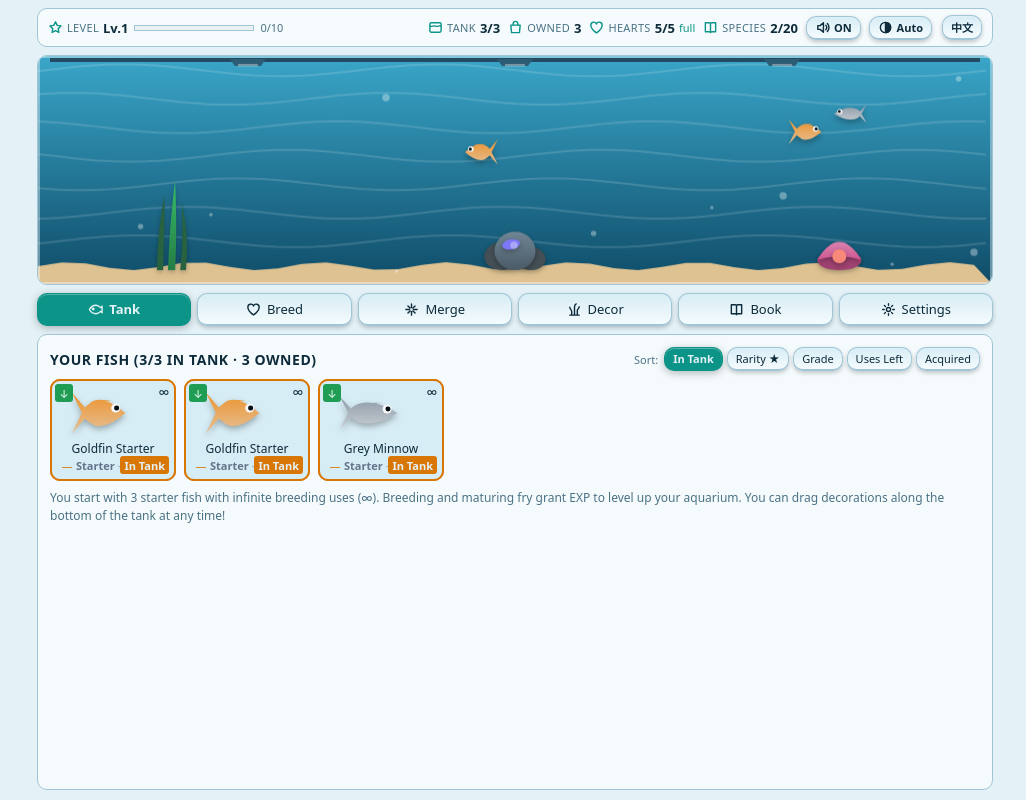
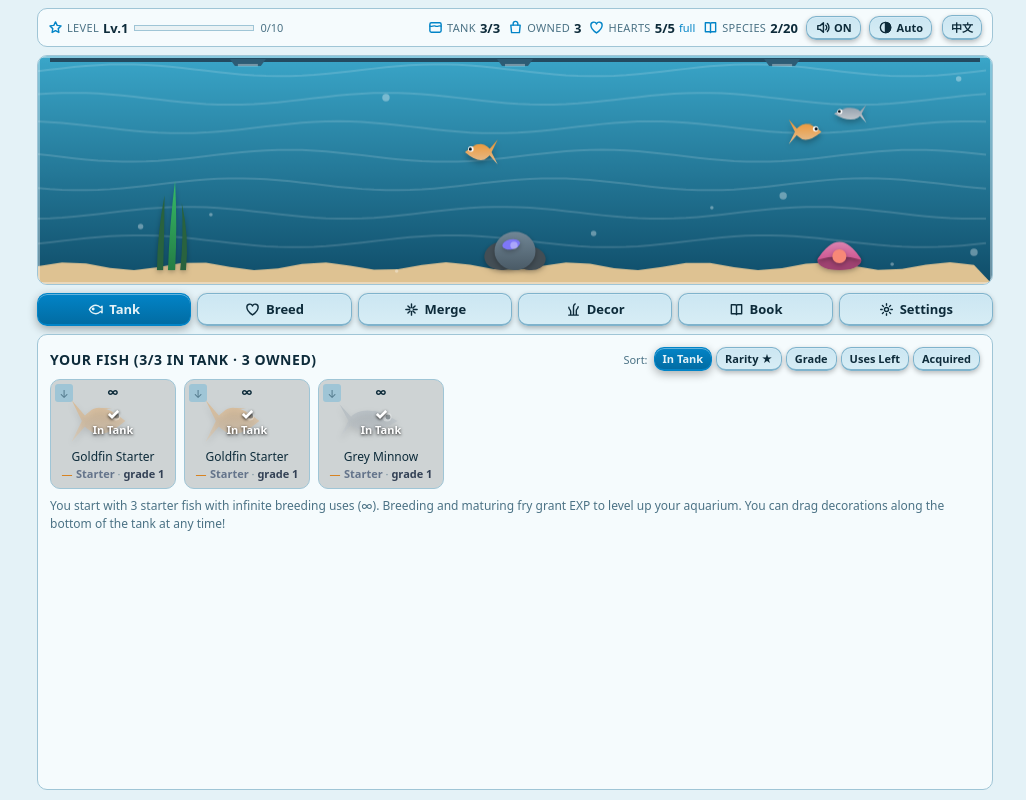
Before and after one commit to dofy/fishtank, a website built with Vite: page index.html in a window 1280 px wide. Shown: the whole page, without its empty margins (125-1151 px from the left). Built offline with nearby package versions, Linux system fonts and the light colour scheme; animation ran at ten frames a second; files whose address does not match are found by name.

Commit message:
feat(ui): match PC FISH in-tank badge/overlay, breed cooldown overlay, release confirmation, and button contrast
Co-authored-by: Cursor <cursoragent@cursor.com>

```diff
--- a/src/core/i18n.ts
+++ b/src/core/i18n.ts
@@ -115,7 +115,9 @@ export interface Copy {
   }
   tankHeading: (placed: number, cap: number, total: number) => string
   inTankTag: string
+  inUseLabel: string
   releaseBtn: string
+  confirmReleaseBtn: string
   placedMsg: (name: string, placed: number, cap: number) => string
   removedFromTankMsg: (name: string, placed: number, cap: number) => string
   tankDisplayFullMsg: (cap: number) => string
@@ -241,7 +243,9 @@ const ZH: Copy = {
   tankHeading: (placed, cap, total) =>
     `我的鱼群（鱼缸展示 ${placed}/${cap} · 背包共 ${total} 条）`,
   inTankTag: '鱼缸中',
+  inUseLabel: '使用中',
   releaseBtn: '放生',
+  confirmReleaseBtn: '确认放生',
   placedMsg: (name, placed, cap) => `已将 ${name} 放入鱼缸展示（${placed}/${cap}）。`,
   removedFromTankMsg: (name, placed, cap) => `已将 ${name} 收回背包（鱼缸 ${placed}/${cap}）。`,
   tankDisplayFullMsg: (cap) =>
@@ -333,9 +337,9 @@ const ZH: Copy = {
   resetDoneMsg: '存档已重置，已发放 3 条初始种鱼与 3 件初始装饰品。',
   settingsSaveNote: '游戏进度自动保存在当前浏览器的 localStorage 中，支持离线成长与爱心恢复结算。',
   gradeLabel: (g) => `品阶 ${g}`,
-  badgeReadyTitle: '可操作 / 已解锁',
-  badgePartialTitle: '成长或冷却中',
-  badgeNoneTitle: '次数已耗尽或未解锁',
+  badgeReadyTitle: '已放入鱼缸展示',
+  badgePartialTitle: '鱼缸中 / 冷却中',
+  badgeNoneTitle: '未放入鱼缸',
   describeAdult: '已成年',
   describeFry: (clock) => `成长/冷却中（剩余 ${clock}）`,
   describeFish: (name, starsStr, tierStr, grade, usesStr, stateStr) =>
@@ -396,7 +400,9 @@ const EN: Copy = {
   tankHeading: (placed, cap, total) =>
     `Your fish (${placed}/${cap} in tank · ${total} owned)`,
   inTankTag: 'In Tank',
+  inUseLabel: 'In Tank',
   releaseBtn: 'Release',
+  confirmReleaseBtn: 'Confirm',
   placedMsg: (name, placed, cap) => `Placed ${name} in the tank (${placed}/${cap}).`,
   removedFromTankMsg: (name, placed, cap) => `Removed ${name} from the tank (${placed}/${cap}).`,
   tankDisplayFullMsg: (cap) =>
@@ -491,9 +497,9 @@ const EN: Copy = {
   resetDoneMsg: 'Progress has been reset with 3 starter fish and 3 starter decorations.',
   settingsSaveNote: 'Progress lives in localStorage on this device only.',
   gradeLabel: (g) => `grade ${g}`,
-  badgeReadyTitle: 'Available to use now',
-  badgePartialTitle: 'Growing or cooling down',
-  badgeNoneTitle: 'Exhausted or locked',
+  badgeReadyTitle: 'Placed in aquarium tank',
+  badgePartialTitle: 'In tank / cooling down',
+  badgeNoneTitle: 'Not in tank',
   describeAdult: 'adult',
   describeFry: (clock) => `cooldown/fry (${clock} left)`,
   describeFish: (name, starsStr, tierStr, grade, usesStr, stateStr) =>
--- a/src/ui/app.ts
+++ b/src/ui/app.ts
@@ -125,8 +125,7 @@ export class App {
   private breedPick: string[] = []
   private mergePick: string[] = []
   private confirmingReset = false
-  private message = ''
-  private messageKind: 'good' | 'bad' | '' = ''
+  private confirmingReleaseUid: string | null = null
   private portraitCache = new Map<string, HTMLCanvasElement>()
   private showcase: ShowcaseState | null = null
   private showcaseCanvas: HTMLCanvasElement | null = null
@@ -171,6 +170,7 @@ export class App {
     this.breedPick = []
     this.mergePick = []
     this.confirmingReset = false
+    this.confirmingReleaseUid = null
     this.closeShowcase()
   }
 
@@ -186,12 +186,9 @@ export class App {
   }
 
   private say(text: string, kind: 'good' | 'bad' | '' = ''): void {
-    this.message = text
-    this.messageKind = kind
-    if (text) {
+    if (!text) return
     if (kind === 'bad') sound.play('error')
     this.showToast(text, kind)
-    }
   }
 
   private showToast(text: string, kind: 'good' | 'bad' | '' = ''): void {
@@ -239,7 +236,7 @@ export class App {
     for (const el of timers) {
       const target = Number(el.dataset.maturesAt)
       if (!Number.isNaN(target)) {
-        el.textContent = `⏱ ${formatClock(Math.max(0, target - now))}`
+        el.textContent = formatClock(Math.max(0, target - now))
       }
     }
   }
@@ -343,7 +340,7 @@ export class App {
           sound.play('click')
           this.tab = id
           this.confirmingReset = false
-          this.say('')
+          this.confirmingReleaseUid = null
           this.render()
         })
         b.setAttribute('aria-pressed', String(this.tab === id))
@@ -375,10 +372,6 @@ export class App {
         nodes.push(...this.settingsPanel())
         break
     }
-    const log = document.createElement('div')
-    log.className = `log${this.messageKind ? ` ${this.messageKind}` : ''}`
-    log.textContent = this.message
-    nodes.push(log)
     this.body.replaceChildren(...nodes)
   }
 
@@ -427,11 +420,13 @@ export class App {
     for (const fish of sorted) {
       const inTank = tankIds.has(fish.uid)
       const isStarter = fish.tier === 0
+      const confirmingRelease = this.confirmingReleaseUid === fish.uid
       grid.append(
         this.fishCell(fish, now, {
           selected: inTank,
-          tagText: inTank ? c.inTankTag : undefined,
+          inTankOverlay: inTank,
           onClick: () => {
+            this.confirmingReleaseUid = null
             const res = toggleTankFish(this.state, fish.uid)
             const name = speciesName(fish.speciesId, this.locale)
             const placedNow = syncTank(this.state).length
@@ -450,8 +445,10 @@ export class App {
           },
           action: isStarter
             ? undefined
-            : () => {
+            : confirmingRelease
+              ? () => {
                   const name = speciesName(fish.speciesId, this.locale)
+                  this.confirmingReleaseUid = null
                   if (release(this.state, fish.uid)) {
                     sound.play('release')
                     this.breedPick = this.breedPick.filter((u) => u !== fish.uid)
@@ -460,8 +457,26 @@ export class App {
                     this.say(c.releasedMsg(name))
                   }
                   this.render(now)
+                }
+              : () => {
+                  sound.play('click')
+                  this.confirmingReleaseUid = fish.uid
+                  this.render(now)
                 },
-          actionLabel: isStarter ? undefined : c.releaseBtn,
+          actionLabel: isStarter
+            ? undefined
+            : confirmingRelease
+              ? c.confirmReleaseBtn
+              : c.releaseBtn,
+          actionDanger: confirmingRelease,
+          secondaryAction: confirmingRelease
+            ? () => {
+                sound.play('click')
+                this.confirmingReleaseUid = null
+                this.render(now)
+              }
+            : undefined,
+          secondaryActionLabel: confirmingRelease ? c.cancelBtn : undefined,
         }),
       )
     }
@@ -522,6 +537,7 @@ export class App {
           selected: picked,
           pickOrder: picked ? idx + 1 : undefined,
           locked: !adult,
+          showCooldown: true,
           onClick: () => {
             if (!adult) {
               const name = speciesName(fish.speciesId, this.locale)
@@ -1223,13 +1239,6 @@ export class App {
     miniCanvas.style.height = `${MINI_TANK_H}px`
     this.showcaseCanvas = miniCanvas
     tankWrap.append(miniCanvas)
-
-    if (!inCeremony && novel) {
-      const cornerNew = document.createElement('span')
-      cornerNew.className = 'mini-tank-new'
-      cornerNew.textContent = c.showcaseNewBadge
-      tankWrap.append(cornerNew)
-    }
 
     card.append(header, tankWrap)
 
@@ -1518,27 +1527,68 @@ export class App {
       selected?: boolean
       pickOrder?: number
       tagText?: string
+      inTankOverlay?: boolean
+      showCooldown?: boolean
       locked?: boolean
       onClick?: () => void
       action?: () => void
       actionLabel?: string
+      actionDanger?: boolean
+      secondaryAction?: () => void
+      secondaryActionLabel?: string
     },
   ): HTMLElement {
     const sp = species(fish.speciesId)
     const adult = isAdult(fish, now)
+    const inTank = syncTank(this.state).includes(fish.uid)
+    const coolingInBreed = Boolean(opts.showCooldown && !adult && fish.maturesAt !== null)
+
     const cell = document.createElement('div')
-    cell.className = `cell${opts.locked ? ' locked' : ''}`
+    cell.className = `cell${opts.locked ? ' locked' : ''}${opts.inTankOverlay ? ' in-tank-active' : ''}`
     cell.setAttribute('aria-pressed', String(Boolean(opts.selected)))
     if (opts.onClick) cell.onclick = opts.onClick
 
+    // Top-left green arrow badge indicates whether this fish is placed in the tank
+    if (inTank) {
+      cell.append(this.badge(coolingInBreed || opts.inTankOverlay ? 'partial' : 'ready'))
+    }
+
     const maxU = fish.maxUses ?? USES_BY_TIER[fish.tier]
     const usesText = fish.tier === 0 ? '∞' : `${fish.uses}/${maxU}`
-    const canUse = adult && (fish.tier === 0 || fish.uses > 0)
+
+    const artWrap = document.createElement('div')
+    artWrap.className = 'cell-art'
+    artWrap.append(this.portrait(sp, fish.tier, fish.grade, coolingInBreed || Boolean(opts.inTankOverlay)))
+
+    if (coolingInBreed && fish.maturesAt !== null) {
+      const cdOverlay = document.createElement('div')
+      cdOverlay.className = 'cell-overlay cooldown'
+      const clockIcon = document.createElement('span')
+      clockIcon.className = 'cd-clock'
+      clockIcon.innerHTML =
+        '<svg viewBox="0 0 16 16" fill="none" stroke="currentColor" stroke-width="1.6" stroke-linecap="round" stroke-linejoin="round"><circle cx="8" cy="8" r="6"/><path d="M8 4.5V8l2.5 1.5"/></svg>'
+      const timerEl = document.createElement('span')
+      timerEl.className = 'timer'
+      timerEl.dataset.maturesAt = String(fish.maturesAt)
+      timerEl.textContent = formatClock(Math.max(0, fish.maturesAt - now))
+      cdOverlay.append(clockIcon, timerEl)
+      artWrap.append(cdOverlay)
+    } else if (opts.inTankOverlay) {
+      const useOverlay = document.createElement('div')
+      useOverlay.className = 'cell-overlay in-use'
+      const checkIcon = document.createElement('span')
+      checkIcon.className = 'use-check'
+      checkIcon.textContent = '✓'
+      const useTxt = document.createElement('span')
+      useTxt.className = 'use-text'
+      useTxt.textContent = this.t.inUseLabel
+      useOverlay.append(checkIcon, useTxt)
+      artWrap.append(useOverlay)
+    }
 
     cell.append(
-      this.badge(canUse ? 'ready' : adult ? 'none' : 'partial'),
       count(usesText),
-      this.portrait(sp, fish.tier, fish.grade, !adult),
+      artWrap,
       label(speciesName(sp.id, this.locale), 'name'),
       this.tierMetaLine(fish.tier, fish.grade),
     )
@@ -1547,17 +1597,24 @@ export class App {
     } else if (opts.tagText) {
       cell.append(label(opts.tagText, 'pick-order'))
     }
-    if (!adult && fish.maturesAt !== null) {
-      const timerEl = label(`⏱ ${formatClock(fish.maturesAt - now)}`, 'timer')
-      timerEl.dataset.maturesAt = String(fish.maturesAt)
-      cell.append(timerEl)
-    }
     if (opts.action && opts.actionLabel) {
+      const actWrap = document.createElement('div')
+      actWrap.className = 'cell-actions'
       const b = makeButton(opts.actionLabel, (event) => {
         event.stopPropagation()
         opts.action?.()
       })
-      cell.append(b)
+      if (opts.actionDanger) b.className = 'danger-confirm'
+      actWrap.append(b)
+
+      if (opts.secondaryAction && opts.secondaryActionLabel) {
+        const b2 = makeButton(opts.secondaryActionLabel, (event) => {
+          event.stopPropagation()
+          opts.secondaryAction?.()
+        })
+        actWrap.append(b2)
+      }
+      cell.append(actWrap)
     }
     cell.title = this.describe(fish, now)
     return cell
--- a/src/ui/styles.css
+++ b/src/ui/styles.css
@@ -149,10 +149,10 @@ nav.tabs button {
 
 button {
   font: inherit;
-  font-weight: 500;
+  font-weight: 600;
   color: var(--text);
-  background: linear-gradient(180deg, var(--panel-2, var(--panel)), var(--panel));
-  border: 1px solid var(--border);
+  background: linear-gradient(180deg, var(--btn-bg, var(--panel-2)), var(--panel-2, var(--panel)));
+  border: 1px solid var(--btn-border, var(--border));
   border-bottom-width: 2px;
   border-radius: var(--radius);
   padding: 6px 12px;
@@ -160,8 +160,8 @@ button {
   user-select: none;
   touch-action: manipulation;
   box-shadow:
-    inset 0 1px 0 rgba(255, 255, 255, 0.14),
-    0 2px 4px rgba(0, 0, 0, 0.22);
+    inset 0 1px 0 rgba(255, 255, 255, 0.2),
+    0 2px 5px rgba(0, 0, 0, 0.26);
   transition:
     transform 0.06s ease,
     border-color 0.12s ease,
@@ -171,53 +171,54 @@ button {
 }
 button:hover:not(:disabled) {
   border-color: var(--accent);
-  filter: brightness(1.06);
+  filter: brightness(1.08);
 }
 button:active:not(:disabled) {
   transform: translateY(1px);
-  box-shadow: inset 0 1px 2px rgba(0, 0, 0, 0.25);
+  box-shadow: inset 0 1px 2px rgba(0, 0, 0, 0.28);
 }
 button:disabled,
 button[aria-disabled='true'] {
   opacity: 0.55;
 }
 button[aria-pressed='true'] {
-  background: var(--accent);
+  background: linear-gradient(180deg, var(--accent), color-mix(in srgb, var(--accent) 82%, #000));
   color: var(--bg);
   border-color: var(--accent);
   font-weight: 700;
   box-shadow:
-    inset 0 1px 0 rgba(255, 255, 255, 0.3),
-    0 2px 8px rgba(0, 0, 0, 0.28);
+    inset 0 1px 0 rgba(255, 255, 255, 0.38),
+    0 3px 10px rgba(0, 0, 0, 0.32);
 }
 
 button.btn-primary {
-  padding: 8px 16px;
+  padding: 8px 18px;
   font-weight: 700;
-  background: var(--accent);
-  color: var(--bg);
-  border-color: var(--accent);
+  color: #ffffff;
+  background: linear-gradient(180deg, #10b981, #059669);
+  border-color: #34d399;
   box-shadow:
-    inset 0 1px 0 rgba(255, 255, 255, 0.35),
-    0 3px 10px rgba(0, 0, 0, 0.32);
+    inset 0 1px 0 rgba(255, 255, 255, 0.38),
+    0 3px 10px rgba(5, 150, 105, 0.38);
 }
 
 button.btn-primary[aria-disabled='true'] {
-  background: var(--panel-2);
+  background: var(--btn-bg, var(--panel-2));
   color: var(--muted);
-  border-color: var(--border);
+  border-color: var(--btn-border, var(--border));
   box-shadow: none;
-  opacity: 0.72;
+  opacity: 0.68;
 }
 
 button.btn-secondary {
   padding: 8px 14px;
   font-weight: 600;
-  background: var(--panel-2);
+  background: linear-gradient(180deg, var(--btn-bg, var(--panel-2)), var(--panel-2));
+  border-color: var(--btn-border, var(--border));
 }
 
 :root[data-theme='lcd'] button {
-  background: var(--panel);
+  background: var(--btn-bg, var(--panel-2));
   border: 2px solid var(--border);
   box-shadow: 2px 2px 0 var(--border);
 }
@@ -319,6 +320,7 @@ button.sort-btn {
 }
 .cell:hover:not(.locked) { border-color: var(--accent); }
 .cell:active:not(.locked) { transform: translateY(1px); }
+.cell > .cell-art,
 .cell > canvas,
 .cell > .name,
 .cell > .meta,
@@ -327,6 +329,75 @@ button.sort-btn {
 .cell > .pick-order,
 .cell > .timer {
   pointer-events: none;
+}
+.cell-art {
+  position: relative;
+  display: grid;
+  place-items: center;
+  width: 96px;
+  height: 52px;
+  margin-top: 8px;
+}
+.cell-overlay {
+  position: absolute;
+  inset: 0;
+  display: flex;
+  flex-direction: column;
+  align-items: center;
+  justify-content: center;
+  gap: 1px;
+  pointer-events: none;
+  text-shadow: 0 1px 3px rgba(0, 0, 0, 0.85);
+}
+.cell-overlay .cd-clock {
+  width: 18px;
+  height: 18px;
+  color: #cbd5e1;
+  filter: drop-shadow(0 1px 2px rgba(0, 0, 0, 0.8));
+}
+.cell-overlay.cooldown .timer {
+  font-size: 12px;
+  font-weight: 800;
+  color: #ffffff;
+  font-variant-numeric: tabular-nums;
+}
+.cell-overlay.in-use .use-check {
+  font-size: 15px;
+  font-weight: 900;
+  line-height: 1;
+  color: #ffffff;
+}
+.cell-overlay.in-use .use-text {
+  font-size: 11px;
+  font-weight: 700;
+  color: #ffffff;
+}
+:root[data-theme='lcd'] .cell-overlay {
+  text-shadow: none;
+  background: rgba(156, 173, 116, 0.72);
+}
+:root[data-theme='lcd'][data-mode='dark'] .cell-overlay {
+  background: rgba(27, 38, 21, 0.75);
+}
+:root[data-theme='lcd'] .cell-overlay .cd-clock,
+:root[data-theme='lcd'] .cell-overlay.cooldown .timer,
+:root[data-theme='lcd'] .cell-overlay.in-use .use-check,
+:root[data-theme='lcd'] .cell-overlay.in-use .use-text {
+  color: var(--text);
+  filter: none;
+}
+
+.cell-actions {
+  display: flex;
+  gap: 4px;
+  width: 100%;
+  margin-top: 4px;
+}
+.cell-actions > button {
+  flex: 1 1 0;
+  padding: 3px 6px;
+  font-size: 11px;
+  min-width: 0;
 }
 .cell > button {
   margin-top: 3px;
@@ -340,10 +411,23 @@ button.sort-btn {
   outline-offset: -2px;
   background: var(--panel-2);
 }
-.cell.locked { opacity: 0.42; cursor: not-allowed; }
+.cell.in-tank-active {
+  border-color: var(--border);
+  outline: none;
+  background: rgba(0, 0, 0, 0.16);
+}
+.cell.locked { opacity: 0.48; cursor: not-allowed; }
 .cell .name { font-size: 12px; font-weight: 500; line-height: 1.25; }
 .cell .meta { font-size: 11px; color: var(--muted); }
-.cell .count { position: absolute; top: 4px; right: 6px; font-size: 11px; font-variant-numeric: tabular-nums; }
+.cell .count {
+  position: absolute;
+  top: 4px;
+  left: 50%;
+  transform: translateX(-50%);
+  font-size: 11px;
+  font-weight: 700;
+  font-variant-numeric: tabular-nums;
+}
 .cell .badge {
   position: absolute;
   top: 4px;
```
Also changed, not shown: public/themes/lcd/manifest.json, public/themes/realistic/manifest.json. Lines whose indentation alone changed are shown as unchanged.
